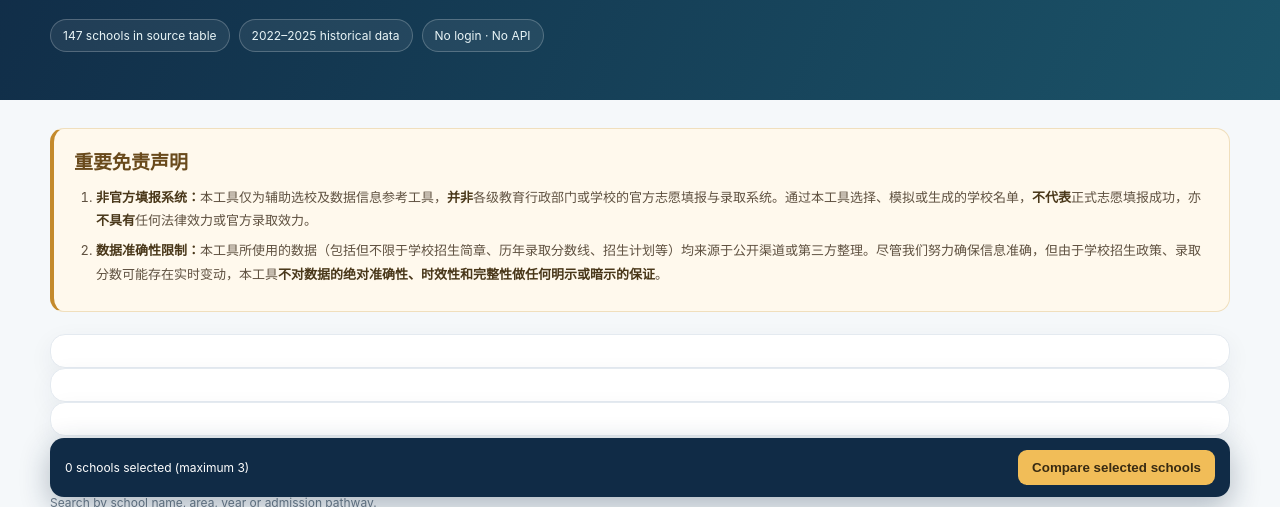
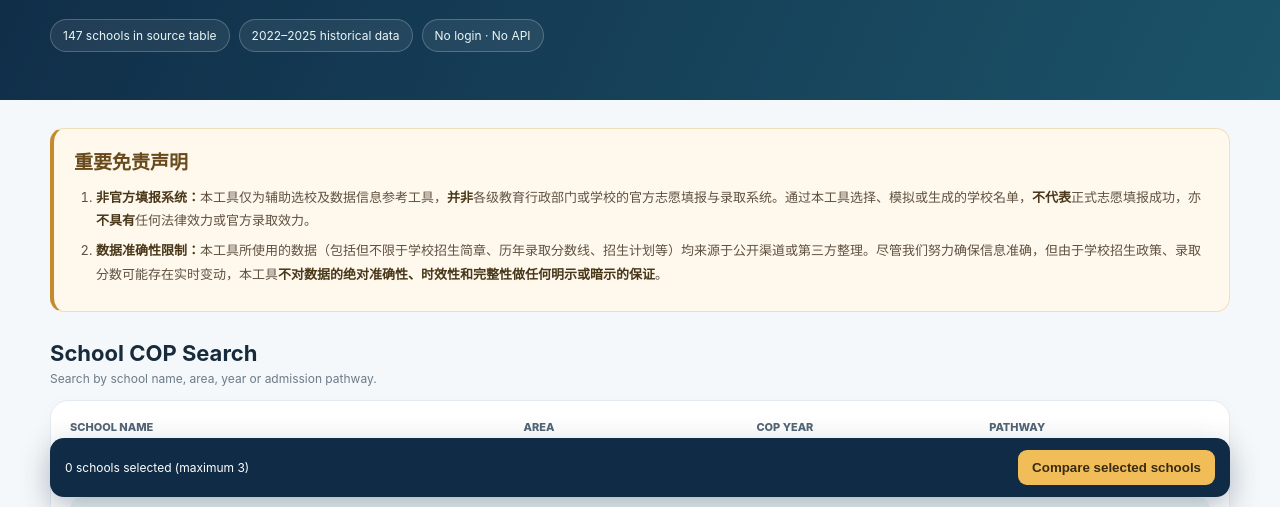
Before and after one commit to aplusachiever3/studytool, a plain HTML site: page secondary-cop/index.html in a window 1280 px wide. Shown: the part 293-800 px from the top of the page. Drawn offline with Linux system fonts and the light colour scheme.

Commit message:
Remove empty statistics layout space from COP page

```diff
--- a/secondary-cop/index.html
+++ b/secondary-cop/index.html
@@ -37,7 +37,6 @@ footer{background:#eaf0f3;padding:22px 0;color:#61717d;font-size:11px;line-heigh
 </ol>
 </section>
 
-<section class="stats"><div class="stat"><strong id="schoolTotal"></strong></div><div class="stat"><strong></strong></div><div class="stat"><strong></strong></div></section>
 <div class="section-head"><div><h2>School COP Search</h2><p>Search by school name, area, year or admission pathway.</p></div></div>
 <section class="panel">
 <div class="filters">
```
